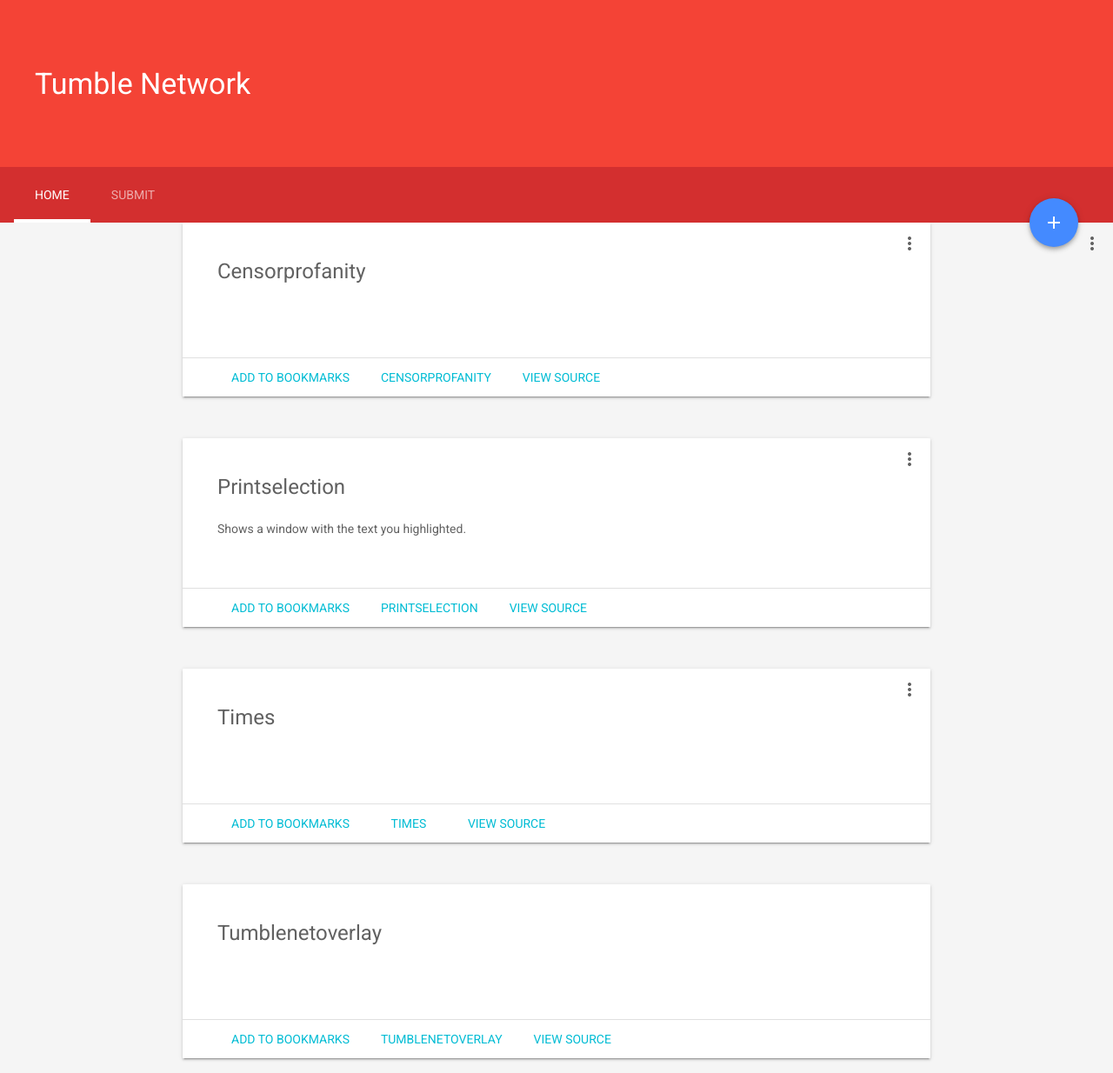
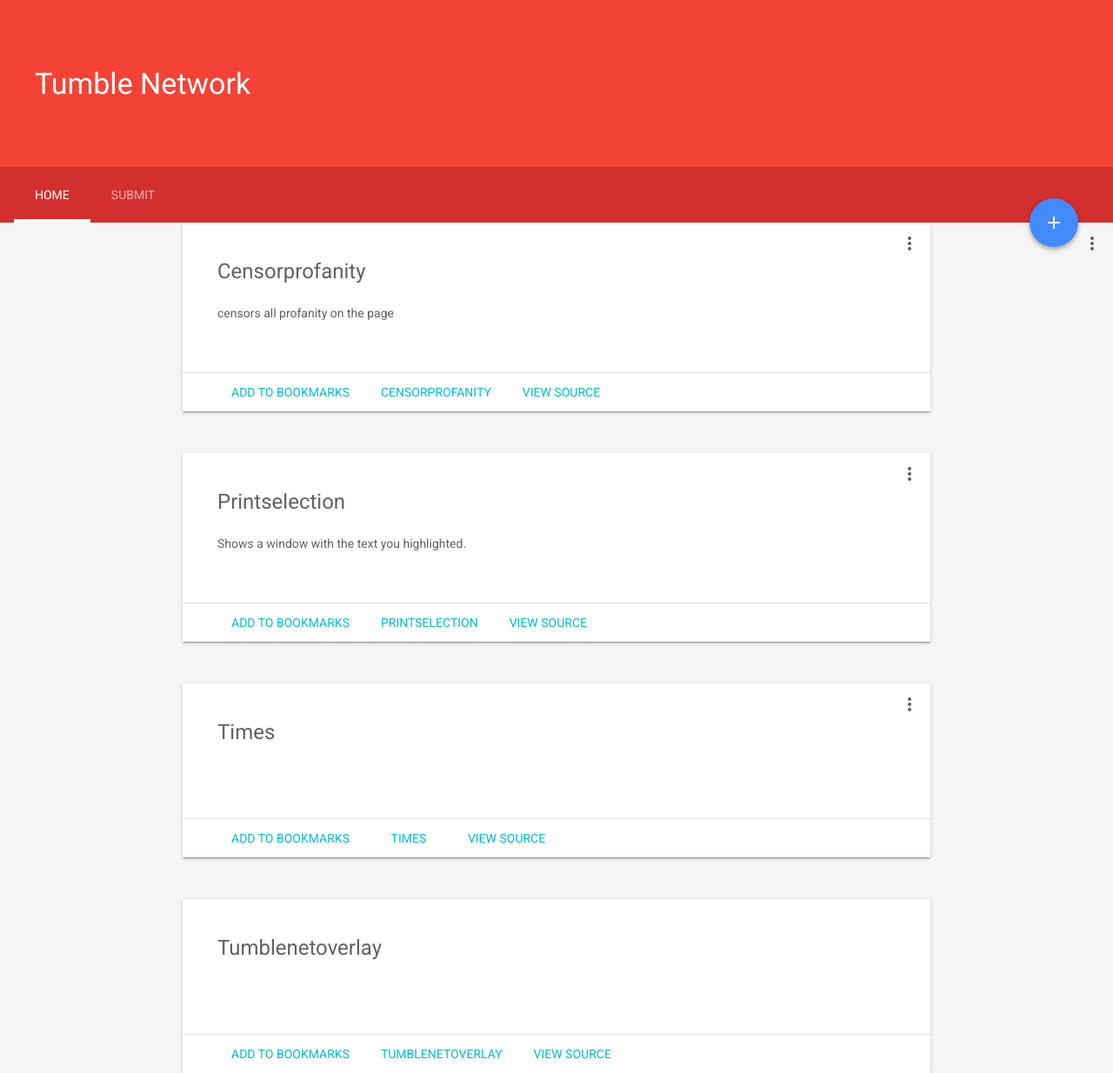
Before and after one commit to tumblenet/bookmarklets.tumblenet.ga, a Jekyll site: the page built from index.html, in a window 1280 px wide. Shown: the whole page at 87% size. Built offline with Jekyll 4.4.1, drawn with Linux system fonts in a browser that asks for light colours; nearby versions of some CDN libraries.

Commit message:
Update censorProfanity.html

```diff
--- a/_bookmarklets/censorProfanity.html
+++ b/_bookmarklets/censorProfanity.html
@@ -1,5 +1,7 @@
 ---
 layout: bookmarklets
+description: "censors all profanity on the page"
+times: 1
 ---
 
 Main: function() {
@@ -10,12 +12,12 @@
     scriptIsProfanity.onload = scriptIsProfanity.onreadystatechange = function(){
       if (!done && (!this.readyState || this.readyState == "loaded" || this.readyState == "complete")) {
         done = true;
-        this.lookThroughWords(document.body, /[\u0600-\u06FF]+/);
+        this.LookThroughWords(document.body, /[\u0600-\u06FF]+/);
       }
     };
     document.getElementsByTagName("head")[0].appendChild(script);
   } else {
-    this.lookThroughWords(document.body, /[\u0600-\u06FF]+/);
+    this.LookThroughWords(document.body, /[\u0600-\u06FF]+/);
   }
 },
 
```
